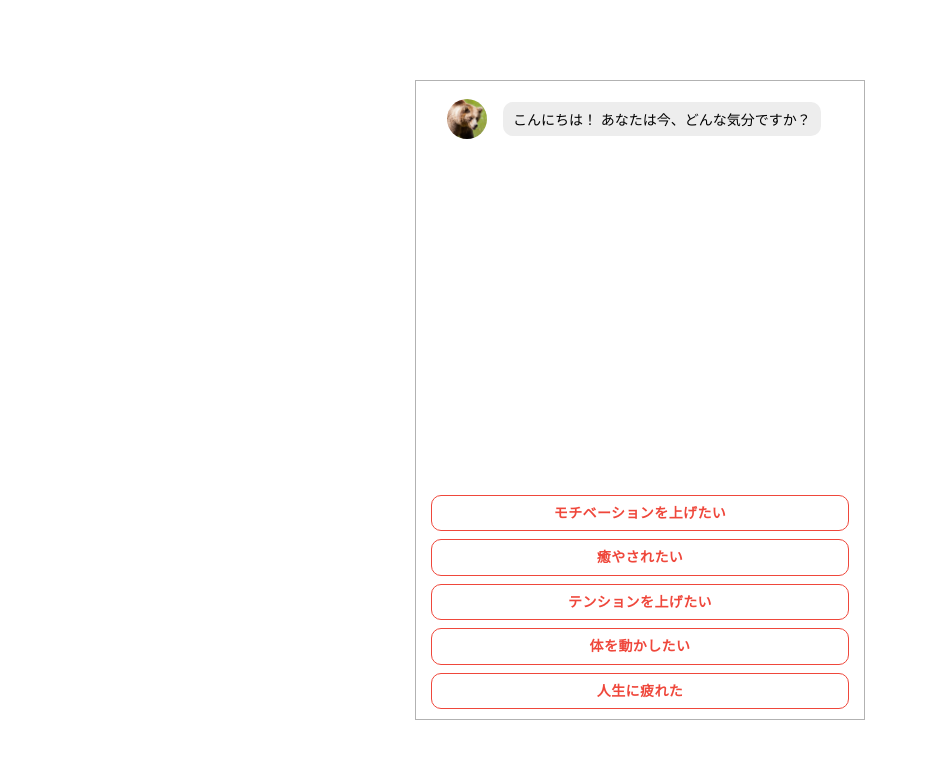
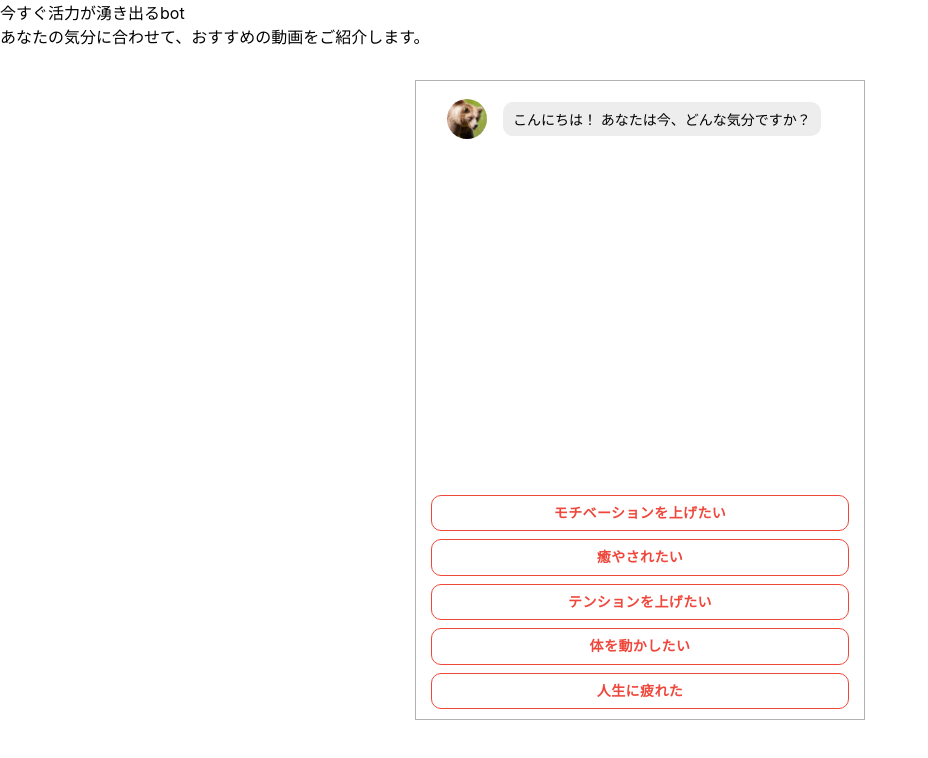
Before and after one commit to kumami-tech/energy, a React (Create React App) app: page / in a window 1280 px wide. Shown: the top 758 px of the page, without its empty margins (0-928 px from the left). Built offline with nearby package versions, Linux system fonts and the light colour scheme.

Commit message:
[add]遅延機能の追加

```diff
--- a/src/App.jsx
+++ b/src/App.jsx
@@ -34,7 +34,13 @@ export default class App extends React.Component {
   selectAnswer = (selectedAnswer, nextQuestionId) => {
     switch(true) {
       case (nextQuestionId === 'init'):
-        this.displayNextQuestion(nextQuestionId)
+        setTimeout(() => this.displayNextQuestion(nextQuestionId), 500);
+        break;
+      case (/^https:*/.test(nextQuestionId)) :
+        const a = document.createElement('a');
+        a.href = nextQuestionId;
+        a.target = '_blank'
+        a.click();
         break;
       default:
         const chats = this.state.chats;
@@ -46,7 +52,8 @@ export default class App extends React.Component {
         this.setState({
           chats: chats
         })
-        this.displayNextQuestion(nextQuestionId)
+
+        setTimeout(() => this.displayNextQuestion(nextQuestionId), 500);
         break;
       }
   }
@@ -66,9 +73,19 @@ export default class App extends React.Component {
   render() {
     return (
       <section className="c-section">
-        <div className="c-box">
-          <Chats chats={this.state.chats}/>
-          <AnswersList answers={this.state.answers} select={this.selectAnswer}/>
+        <div className="wrapper">
+          <div className="introduction">
+            <div className="title">
+              今すぐ活力が湧き出るbot
+            </div>
+            <div className="text">
+              あなたの気分に合わせて、おすすめの動画をご紹介します。
+            </div>
+          </div>
+          <div className="c-box">
+            <Chats chats={this.state.chats}/>
+            <AnswersList answers={this.state.answers} select={this.selectAnswer}/>
+          </div>
         </div>
       </section>
     );
```
